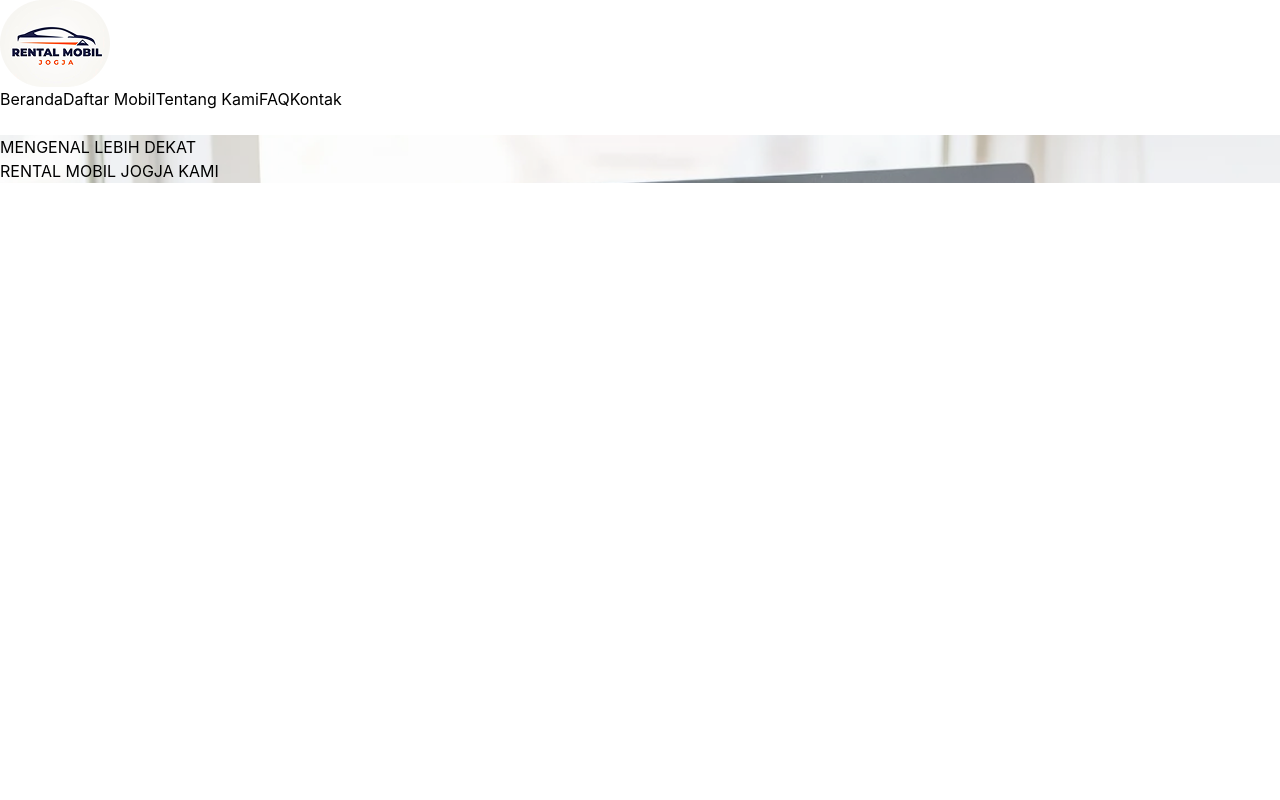
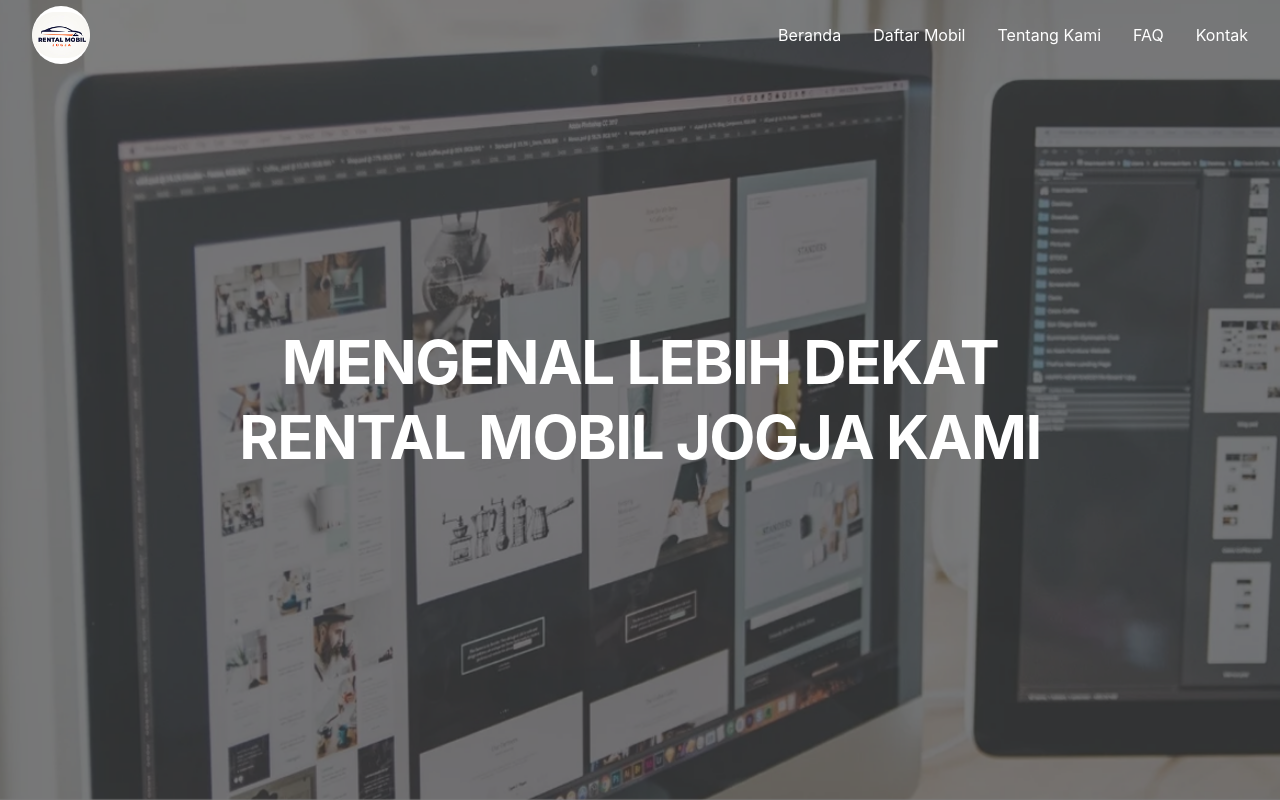
Before and after one commit to maulanaa121/Rental-Mobil-Jogja, a React (Vite) app: page / in a window 1280 px wide. Built offline with nearby package versions, Linux system fonts and the light colour scheme.

Commit message:
create Navbar and Hero Section

```diff
--- a/src/components/Hero/Hero.jsx
+++ b/src/components/Hero/Hero.jsx
@@ -1,20 +1,39 @@
-import heroImage from "../../assets/hero.png";
+import React from "react";
+import HeroImage from "../../assets/hero.png";
 
 const Hero = () => {
     return (
         <section
-      id="beranda"
-      className="hero"
-      style={{ backgroundImage: `url(${heroImage})` }}
+            className="relative flex min-h-screen items-center justify-center bg-cover bg-center bg-no-repeat"
+            style={{
+                backgroundImage: `url(${HeroImage})`,
+            }}
         >
-      <div className="hero-overlay"></div>
+            {/* Overlay */}
+            <div className="absolute inset-0 bg-black/50"></div>
 
-      <div className="hero-content">
-        <h1>
-          MENGENAL LEBIH DEKAT
+            {/* Content */}
+            <div className="relative z-10 mx-auto w-full max-w-5xl px-5 text-center sm:px-6 lg:px-8">
+
+                <h1
+                    className="
+                        text-3xl
+                        font-bold
+                        uppercase
+                        leading-tight
+                        tracking-tight
+                        text-white
+
+                        sm:text-4xl
+                        md:text-5xl
+                        lg:text-6xl
+                    "
+                >
+                    Mengenal Lebih Dekat
                     <br />
-          RENTAL MOBIL JOGJA KAMI
+                    Rental Mobil Jogja Kami
                 </h1>
+
             </div>
         </section>
     );
--- a/src/components/Navbar/Navbar.jsx
+++ b/src/components/Navbar/Navbar.jsx
@@ -6,36 +6,119 @@ import Logo from "../../assets/Logo-Rental-Mobil-Jogja.png";
 const Navbar = () => {
     const [isMenuOpen, setIsMenuOpen] = useState(false);
 
-    const toggleMenu = () => {
-        setIsMenuOpen(!isMenuOpen);
-    };
-
     const closeMenu = () => {
         setIsMenuOpen(false);
     };
 
     return (
-        <header className="navbar">
-            <div className="navbar-container">
+        <header className="absolute top-0 left-0 z-50 w-full">
+            <div className="mx-auto flex min-h-[70px] w-full max-w-[1440px] items-center justify-between px-4 sm:px-6 lg:px-8">
 
                 {/* Logo */}
                 <Link
                     to="/"
-                    className="navbar-logo"
                     onClick={closeMenu}
+                    className="flex h-[58px] w-[58px] shrink-0 items-center justify-center overflow-hidden rounded-full bg-white"
                 >
                     <img
                         src={Logo}
                         alt="Rental Mobil Jogja"
+                        className="h-full w-full object-contain"
                     />
                 </Link>
 
-                {/* Desktop / Mobile Menu */}
-                <nav className={`navbar-menu ${isMenuOpen ? "active" : ""}`}>
+
+                {/* Desktop Menu */}
+                <nav className="hidden items-center gap-7 md:flex lg:gap-8">
+
+                    <Link
+                        to="/"
+                        className="text-[16px] font-normal text-white transition-colors duration-300 hover:text-[#F2C94C]"
+                    >
+                        Beranda
+                    </Link>
+
+                    <Link
+                        to="/daftar-mobil"
+                        className="text-[16px] font-normal text-white transition-colors duration-300 hover:text-[#F2C94C]"
+                    >
+                        Daftar Mobil
+                    </Link>
+
+                    <Link
+                        to="/tentang-kami"
+                        className="text-[16px] font-normal text-white transition-colors duration-300 hover:text-[#F2C94C]"
+                    >
+                        Tentang Kami
+                    </Link>
+
+                    <Link
+                        to="/faq"
+                        className="text-[16px] font-normal text-white transition-colors duration-300 hover:text-[#F2C94C]"
+                    >
+                        FAQ
+                    </Link>
+
+                    <Link
+                        to="/kontak"
+                        className="text-[16px] font-normal text-white transition-colors duration-300 hover:text-[#F2C94C]"
+                    >
+                        Kontak
+                    </Link>
+
+                </nav>
+
+
+                {/* Hamburger Button */}
+                <button
+                    type="button"
+                    onClick={() => setIsMenuOpen(!isMenuOpen)}
+                    className="flex h-10 w-10 flex-col items-center justify-center gap-[5px] md:hidden"
+                    aria-label="Toggle navigation"
+                    aria-expanded={isMenuOpen}
+                >
+                    <span
+                        className={`block h-[2px] w-6 bg-white transition-all duration-300 ${
+                            isMenuOpen
+                                ? "translate-y-[7px] rotate-45"
+                                : ""
+                        }`}
+                    />
+
+                    <span
+                        className={`block h-[2px] w-6 bg-white transition-all duration-300 ${
+                            isMenuOpen
+                                ? "opacity-0"
+                                : ""
+                        }`}
+                    />
+
+                    <span
+                        className={`block h-[2px] w-6 bg-white transition-all duration-300 ${
+                            isMenuOpen
+                                ? "-translate-y-[7px] -rotate-45"
+                                : ""
+                        }`}
+                    />
+                </button>
+
+            </div>
+
+
+            {/* Mobile Menu */}
+            <div
+                className={`absolute left-0 top-[70px] w-full bg-black/95 backdrop-blur-md transition-all duration-300 md:hidden ${
+                    isMenuOpen
+                        ? "visible translate-y-0 opacity-100"
+                        : "invisible -translate-y-3 opacity-0"
+                }`}
+            >
+                <nav className="flex flex-col px-5 py-3">
 
                     <Link
                         to="/"
                         onClick={closeMenu}
+                        className="border-b border-white/10 py-4 text-[16px] text-white transition-colors hover:text-[#F2C94C]"
                     >
                         Beranda
                     </Link>
@@ -43,6 +126,7 @@ const Navbar = () => {
                     <Link
                         to="/daftar-mobil"
                         onClick={closeMenu}
+                        className="border-b border-white/10 py-4 text-[16px] text-white transition-colors hover:text-[#F2C94C]"
                     >
                         Daftar Mobil
                     </Link>
@@ -50,6 +134,7 @@ const Navbar = () => {
                     <Link
                         to="/tentang-kami"
                         onClick={closeMenu}
+                        className="border-b border-white/10 py-4 text-[16px] text-white transition-colors hover:text-[#F2C94C]"
                     >
                         Tentang Kami
                     </Link>
@@ -57,6 +142,7 @@ const Navbar = () => {
                     <Link
                         to="/faq"
                         onClick={closeMenu}
+                        className="border-b border-white/10 py-4 text-[16px] text-white transition-colors hover:text-[#F2C94C]"
                     >
                         FAQ
                     </Link>
@@ -64,23 +150,12 @@ const Navbar = () => {
                     <Link
                         to="/kontak"
                         onClick={closeMenu}
+                        className="py-4 text-[16px] text-white transition-colors hover:text-[#F2C94C]"
                     >
                         Kontak
                     </Link>
 
                 </nav>
-
-                {/* Hamburger */}
-                <button
-                    className={`navbar-toggle ${isMenuOpen ? "active" : ""}`}
-                    onClick={toggleMenu}
-                    aria-label="Toggle navigation"
-                >
-                    <span></span>
-                    <span></span>
-                    <span></span>
-                </button>
-
             </div>
         </header>
     );
```
Also changed, not shown: src/components/Home/Home.jsx (indentation only). Lines whose indentation alone changed are shown as unchanged.
